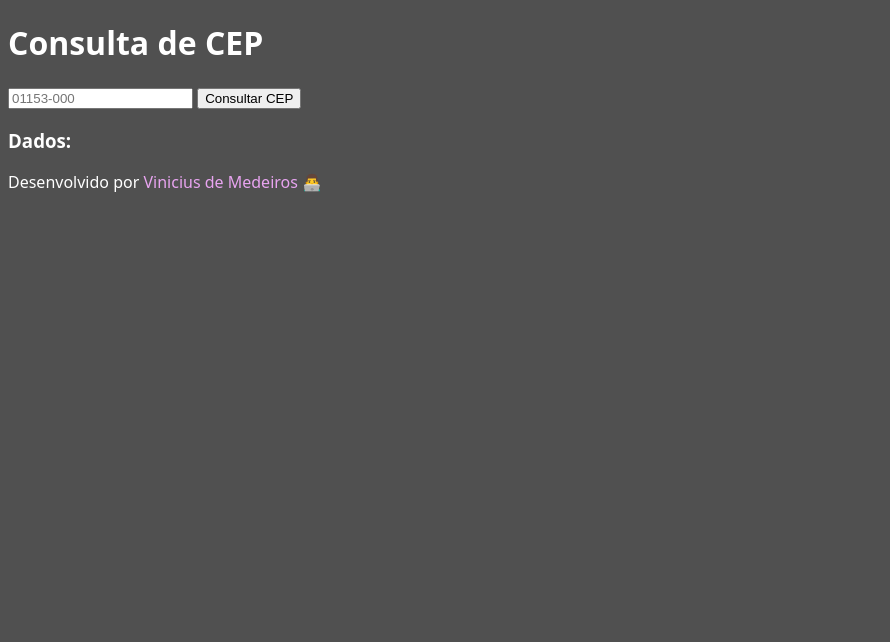
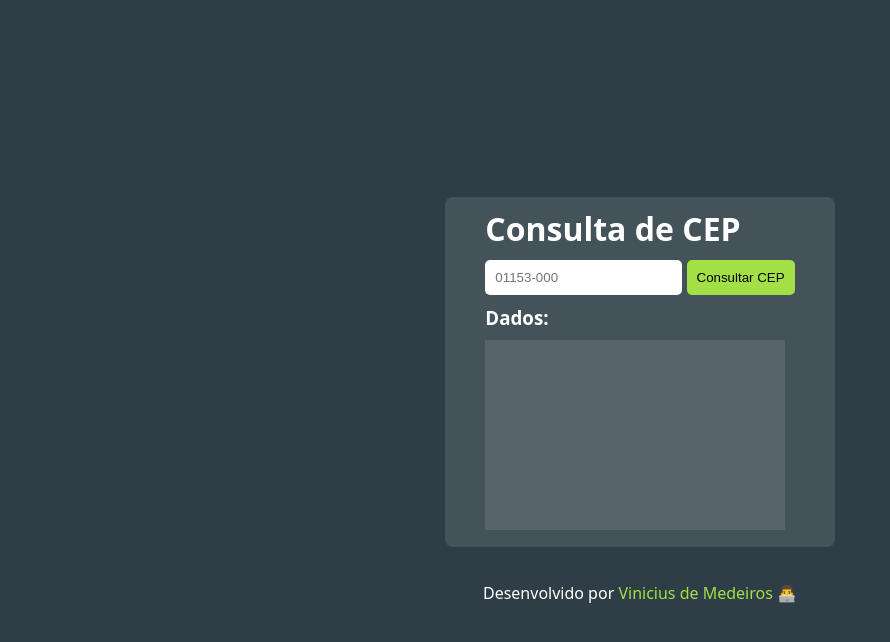
Before and after one commit to vmedeir0s/buscador-cep, a website built with Vite: page index.html in a window 1280 px wide. Shown: the whole page, without its empty margins (0-890 px from the left). Built offline with nearby package versions, Linux system fonts and the light colour scheme; some packages are replaced by stand-ins of ours.

Commit message:
feat: styles

```diff
--- a/src/style.css
+++ b/src/style.css
@@ -1,16 +1,84 @@
+* {
+	border: 0;
+	box-sizing: border-box;
+	margin: 0;
+	padding: 0;
+}
+
 body {
-	background-color: #505050;
+	align-items: center;
+	background-color: #2f3e46;
 	color: #ffffff;
+	display: flex;
+	flex-direction: column;
 	font-family: system-ui, -apple-system, BlinkMacSystemFont, "Segoe UI",
 		Roboto, Oxygen, Ubuntu, Cantarell, "Open Sans", "Helvetica Neue",
 		sans-serif;
+	gap: 35px;
+	justify-content: center;
+	min-height: 100vh;
+}
+
+main {
+  display: flex;
+	background-color: #ffffff1a;
+	border-radius: 8px;
+  flex-direction: column;
+  gap: 10px;
+  height: 350px;
+	max-width: 500px;
+	padding: 10px 40px;
+}
+
+button {
+	background-color: #a2e046;
+	border: none;
+	border-radius: 5px;
+	cursor: pointer;
+	padding: 10px;
+}
+
+button:hover {
+	background: #7cad33;
+}
+
+input {
+	border: none;
+	border-radius: 5px;
+	padding: 10px;
+}
+
+input:focus {
+  outline-color: #7cad33;
+}
+
+pre {
+	background-color: #ffffff1a;
+  height: 190px;
+	padding: 5px;
+	max-width: 300px;
+	white-space: pre-wrap;
+	word-wrap: break-word;
 }
 
 footer a {
-  color: #e8a4f0;
+	color: #a2e046;
 	text-decoration: none;
 }
 
 footer a:hover {
-  color: #f170ff;
+	color: #7cad33;
 }
+
+@media screen and (max-width: 395px) {
+  main {
+    height: 65vh;
+    width: 90vw;
+  }
+
+  form {
+    display: flex;
+    flex-direction: column;
+    gap: 10px;
+  }
+}
```
